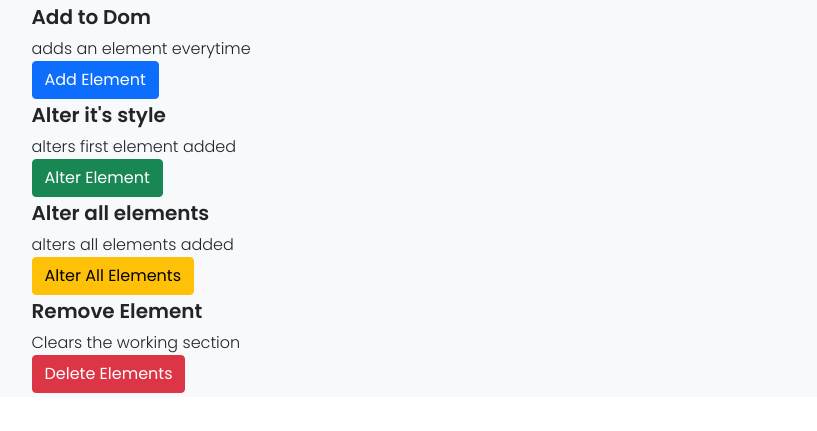
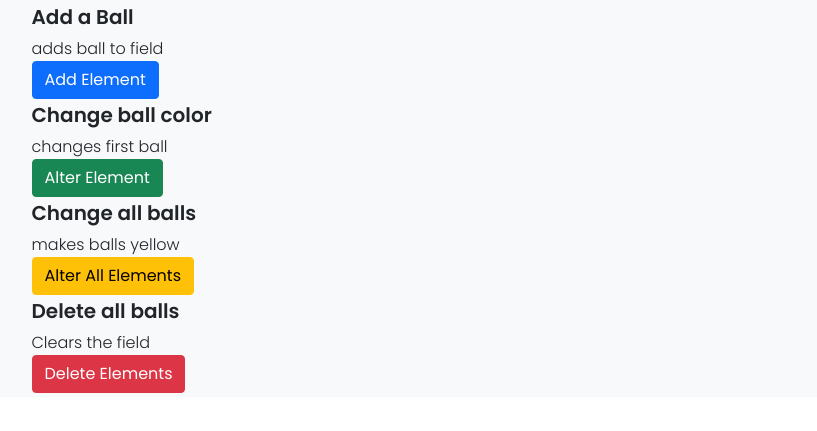
Before and after one commit to marvin-nyalik/DestryMarkers, a plain HTML site: page index.html in a window 1280 px wide. Shown: the part 199-630 px from the top of the page, without its empty margins (193-1010 px from the left). Drawn offline with nearby package versions, Linux system fonts and the light colour scheme.

Commit message:
Change markup for balls

```diff
--- a/index.html
+++ b/index.html
@@ -23,17 +23,17 @@
         </div>
         <div class="row justify-content-center">
             <div class="col-md-4">
-                <h3 class="lead fw-bold">Add to Dom</h3>
-                <small class="lead fs-6">adds an element everytime</small><br>
+                <h3 class="lead fw-bold">Add a Ball</h3>
+                <small class="lead fs-6">adds ball to field</small><br>
                 <button class="btn btn-primary mb-1" id="add" onclick="addElement()">Add Element</button>
-                <h3 class="lead fw-bold">Alter it's style</h3>
-                <small class="lead fs-6">alters first element added</small><br>
+                <h3 class="lead fw-bold">Change ball color</h3>
+                <small class="lead fs-6">changes first ball</small><br>
                 <button class="btn btn-success mb-1" id="alter" onclick="alterElement()">Alter Element</button>
-                <h3 class="lead fw-bold">Alter all elements</h3>
-                <small class="lead fs-6">alters all elements added </small>
+                <h3 class="lead fw-bold">Change all balls</h3>
+                <small class="lead fs-6">makes balls yellow </small> <br>
                 <button class="btn btn-warning mb-1" id="alter" onclick="alterAllElements()">Alter All Elements</button>
-                <h3 class="lead fw-bold">Remove Element</h3>
-                <small class="lead fs-6">Clears the working section</small>
+                <h3 class="lead fw-bold">Delete all balls</h3>
+                <small class="lead fs-6">Clears the field</small> <br>
                 <button class="btn btn-danger mb-1" id="remove" onclick="deleteElements()">Delete Elements</button>
             </div>
             <div class="col-md-5 bg-light border-dark" id="dynamic-container">
```
